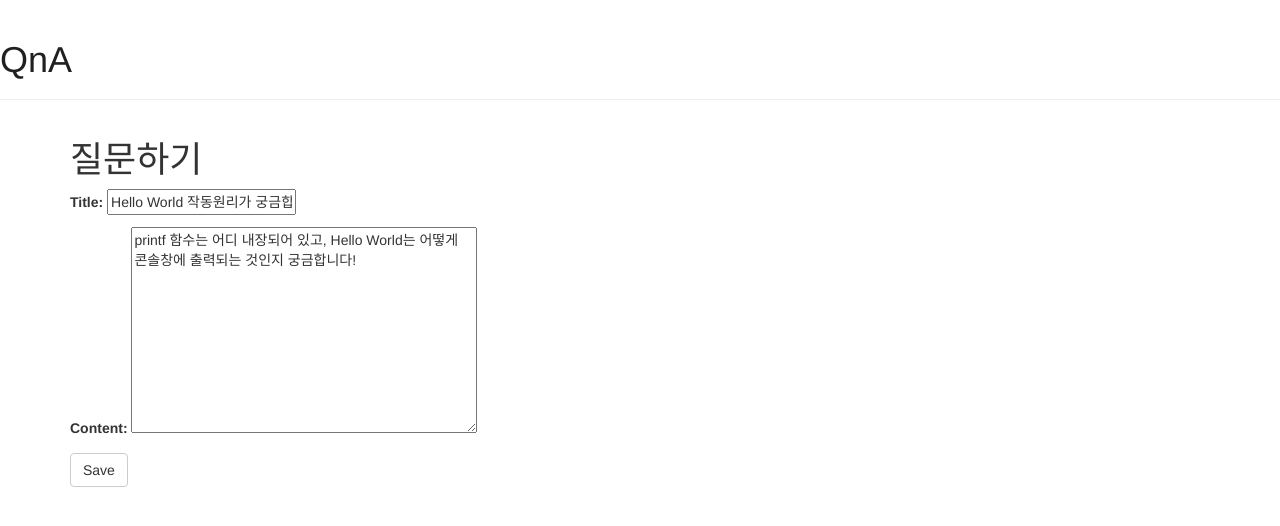
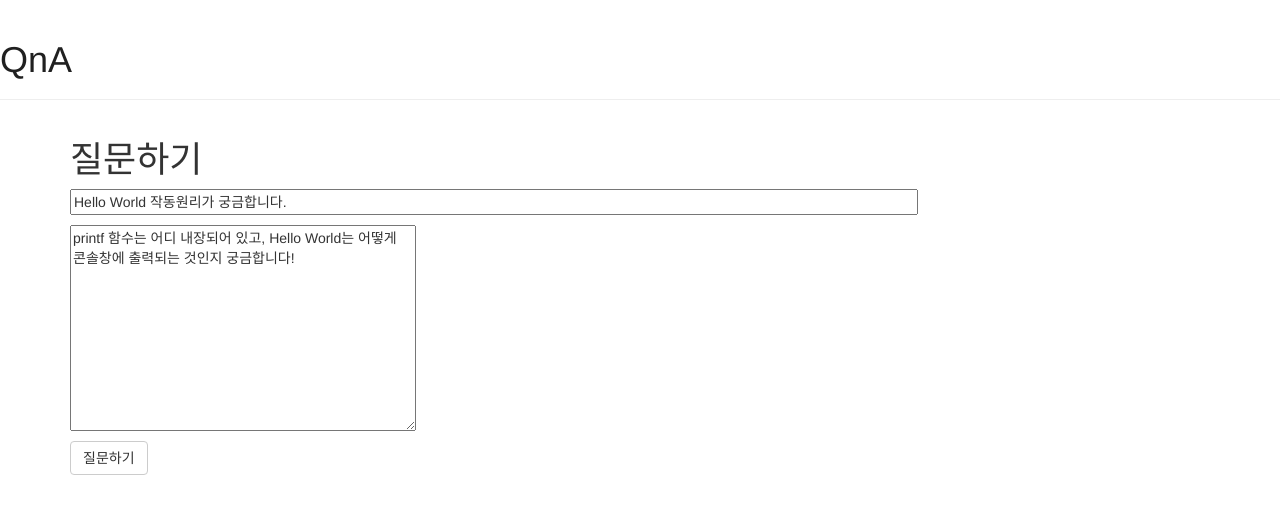
Before and after one commit to jhoon2816/KU-PL, a Django app: page /qna/1/edit/ in a window 1280 px wide. Shown: the part 51-577 px from the top of the page. Run offline with Django 3.2, Linux system fonts and the light colour scheme; data comes from the database, SQL or seed files in the repository; some libraries are stand-ins or nearby versions.

Commit message:
Test: Remove label and test css for forms.

```diff
--- a/templates/qna/question_edit.htm
+++ b/templates/qna/question_edit.htm
@@ -1,9 +1,12 @@
 {% extends 'base.htm' %}
 
 {% block content %}
+<style> label[for=id_title] { display: none; } label[for=id_content] { display: none; } #id_title { width: 100%; }</style>
+
+
     <h1>질문하기</h1>
     <form method="POST" class="post-form">{% csrf_token %}
         {{ form.as_p }}
-        <button type="submit" class="save btn btn-default">Save</button>
+        <button type="submit" class="save btn btn-default">질문하기</button>
     </form>
 {% endblock %}
```
